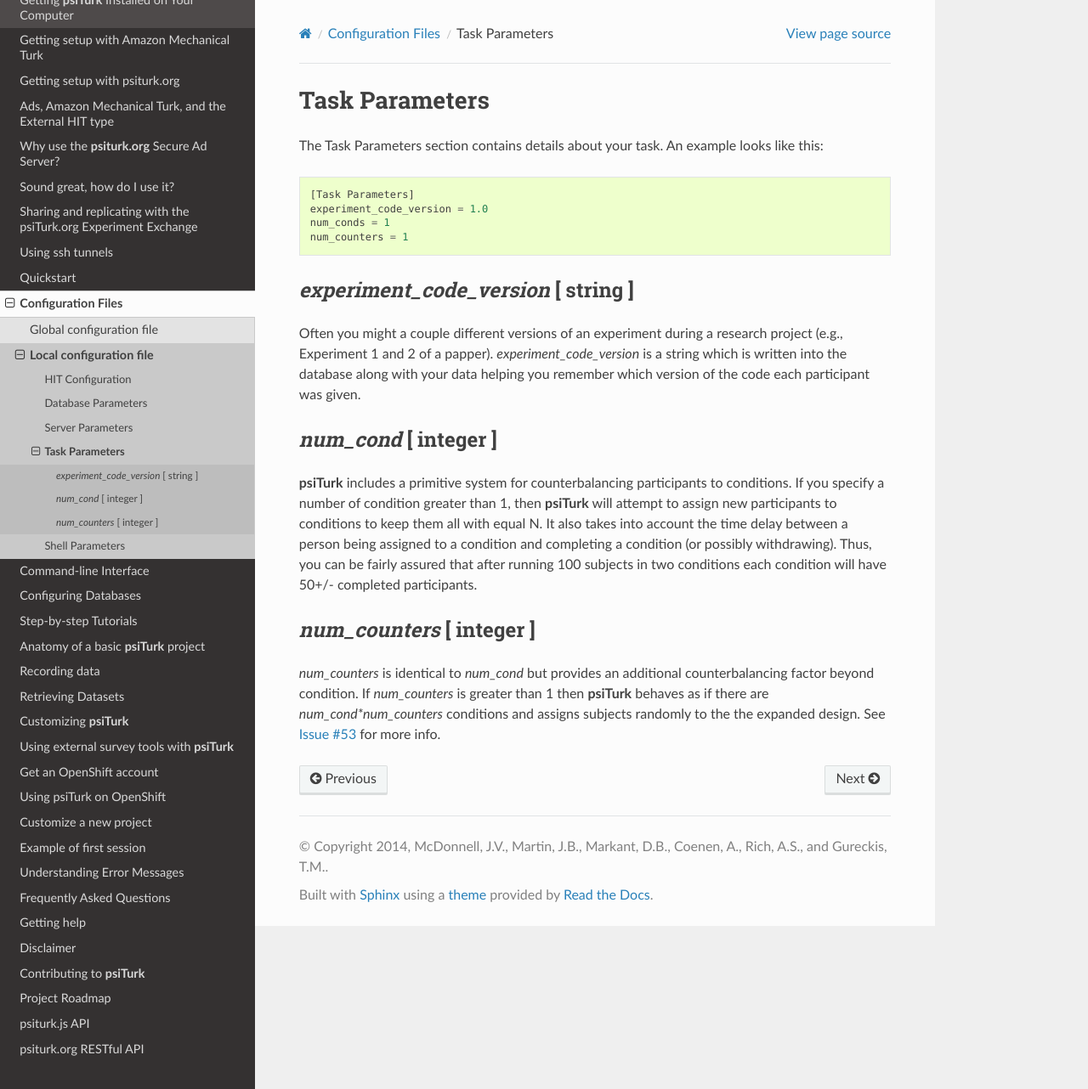
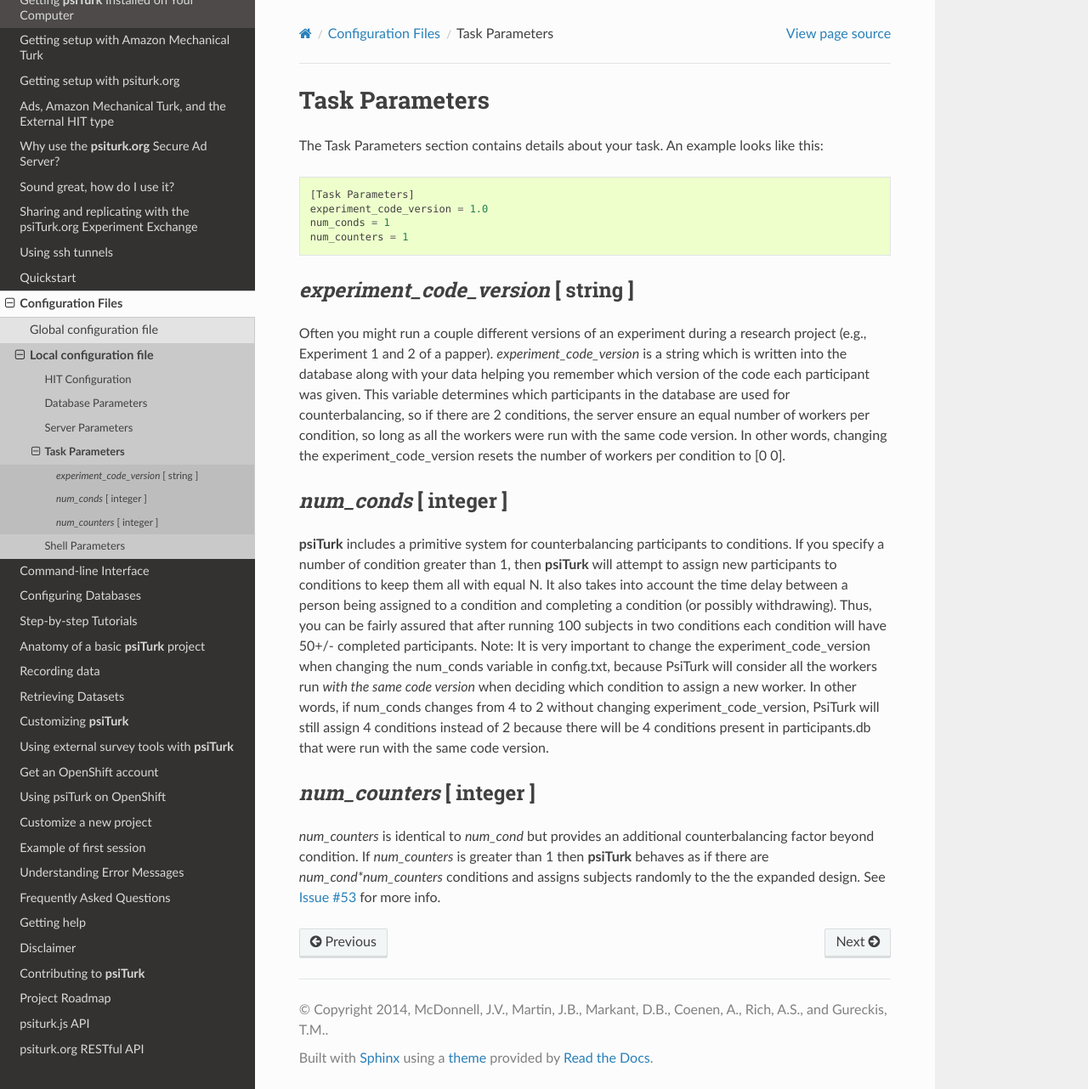
Before and after one commit to NYUCCL/psiTurk, a Sphinx documentation site: the page built from doc/config/task_parameters.rst, in a window 1280 px wide and 1282 px high. Shown: the whole window at 85% size. Built offline with Sphinx 7.4.7 and the Read the Docs theme 2.0.0, drawn with Linux system fonts in a browser that asks for light colours.

Commit message:
Update task_parameters.rst

```diff
--- a/doc/config/task_parameters.rst
+++ b/doc/config/task_parameters.rst
@@ -13,15 +13,16 @@
 
 `experiment_code_version`  [ string ]
 -----------------------------------
-Often you might a couple different versions
+Often you might run a couple different versions
 of an experiment during a research project (e.g.,
 Experiment 1 and 2 of a papper).
 `experiment_code_version` is a string which is written into
 the database along with your data helping you remember which
 version of the code each participant was given.
+This variable determines which participants in the database are used for counterbalancing, so if there are 2 conditions, the server ensure an equal number of workers per condition, so long as all the workers were run with the same code version. In other words, changing the experiment_code_version resets the number of workers per condition to [0 0].
 
 
-`num_cond`  [ integer ]
+`num_conds`  [ integer ]
 ---------------------
 **psiTurk** includes a primitive system for counterbalancing
 participants to conditions.  If you specify a number of
@@ -32,6 +33,7 @@
 a condition (or possibly withdrawing).  Thus, you can be
 fairly assured that after running 100 subjects in two conditions
 each condition will have 50+/- completed participants.
+Note: It is very important to change the experiment_code_version when changing the num_conds variable in config.txt, because PsiTurk will consider all the workers run *with the same code version* when deciding which condition to assign a new worker. In other words, if num_conds changes from 4 to 2 without changing experiment_code_version, PsiTurk will still assign 4 conditions instead of 2 because there will be 4 conditions present in participants.db that were run with the same code version.
 
 `num_counters`  [ integer ]
 -------------------------
```
